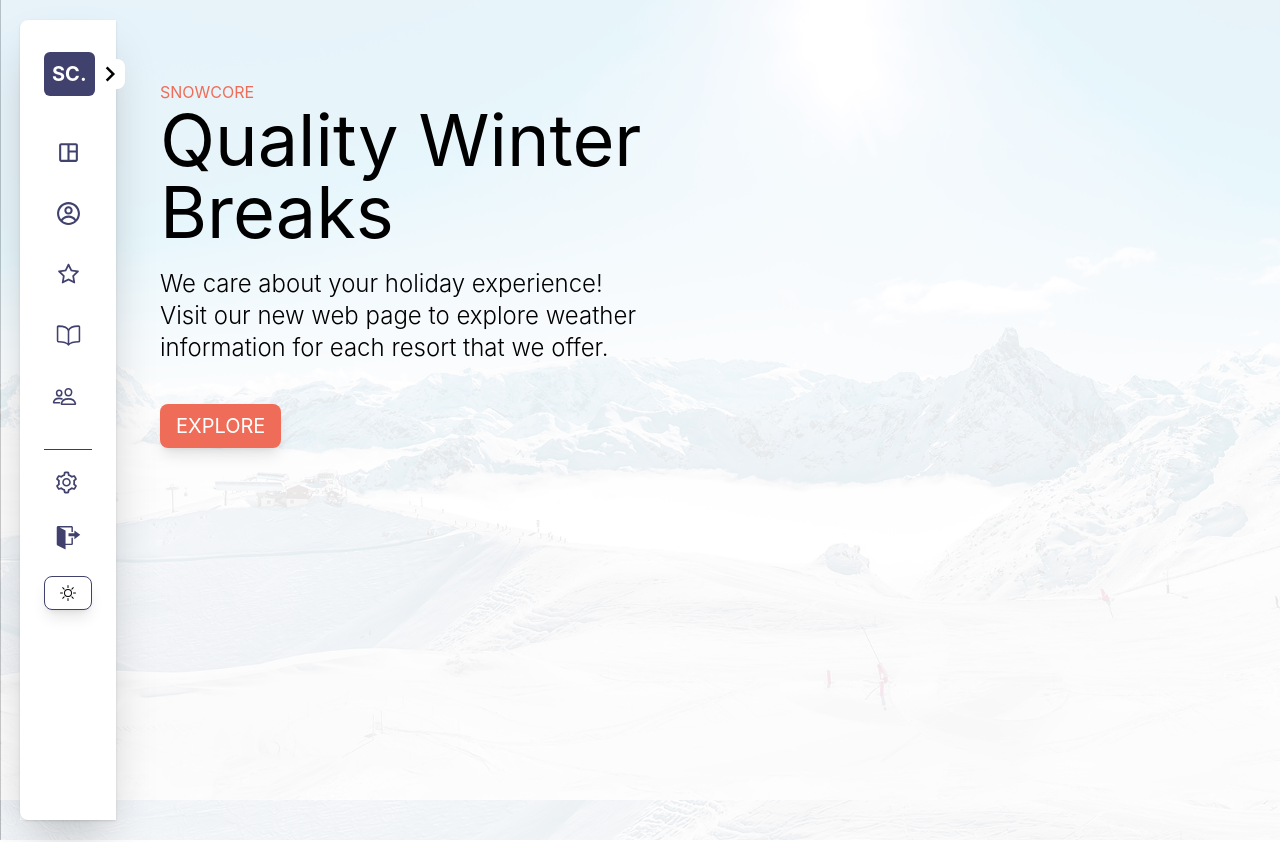
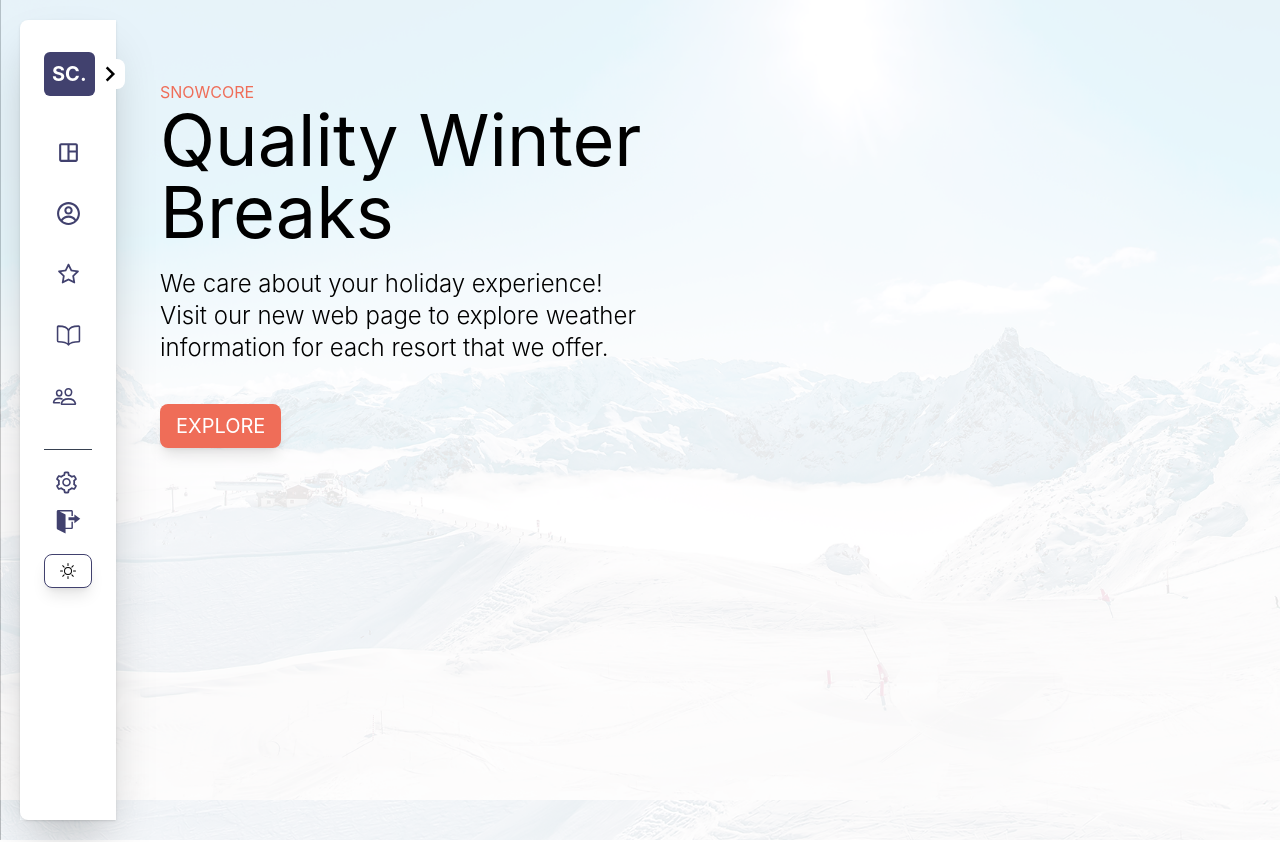
Before and after one commit to luke-buttifant/SnowCore, a React (Create React App) app in the folder client/: page / in a window 1280 px wide. Shown: the top 842 px of the page. Built offline with nearby package versions, Linux system fonts and the light colour scheme; no server answers.

Commit message:
nav bar bug fix

```diff
--- a/client/src/components/navbar.js
+++ b/client/src/components/navbar.js
@@ -267,12 +267,12 @@ const [data, setData] = useState({})
               </div>
             </li>
 
-            <button type='button' onClick={logOut}><li className="relative text-primary hover:text-white focus-within:text-white mx-auto rounded-lg p-4 hover:bg-primary dark:text-white mt-4">
+            <li onClick={logOut} className="relative text-primary hover:text-white focus-within:text-white mx-auto rounded-lg p-4 hover:bg-primary dark:text-white mt-4 cursor-pointer">
             <div
               className="absolute inset-y-0 left-0 flex items-center pl-3 mx-auto pointer-events-none">
               <GoSignOut size={25}/>
             </div>
-          </li></button>
+          </li>
 
           </ul>
           <MobileToggle />
```
